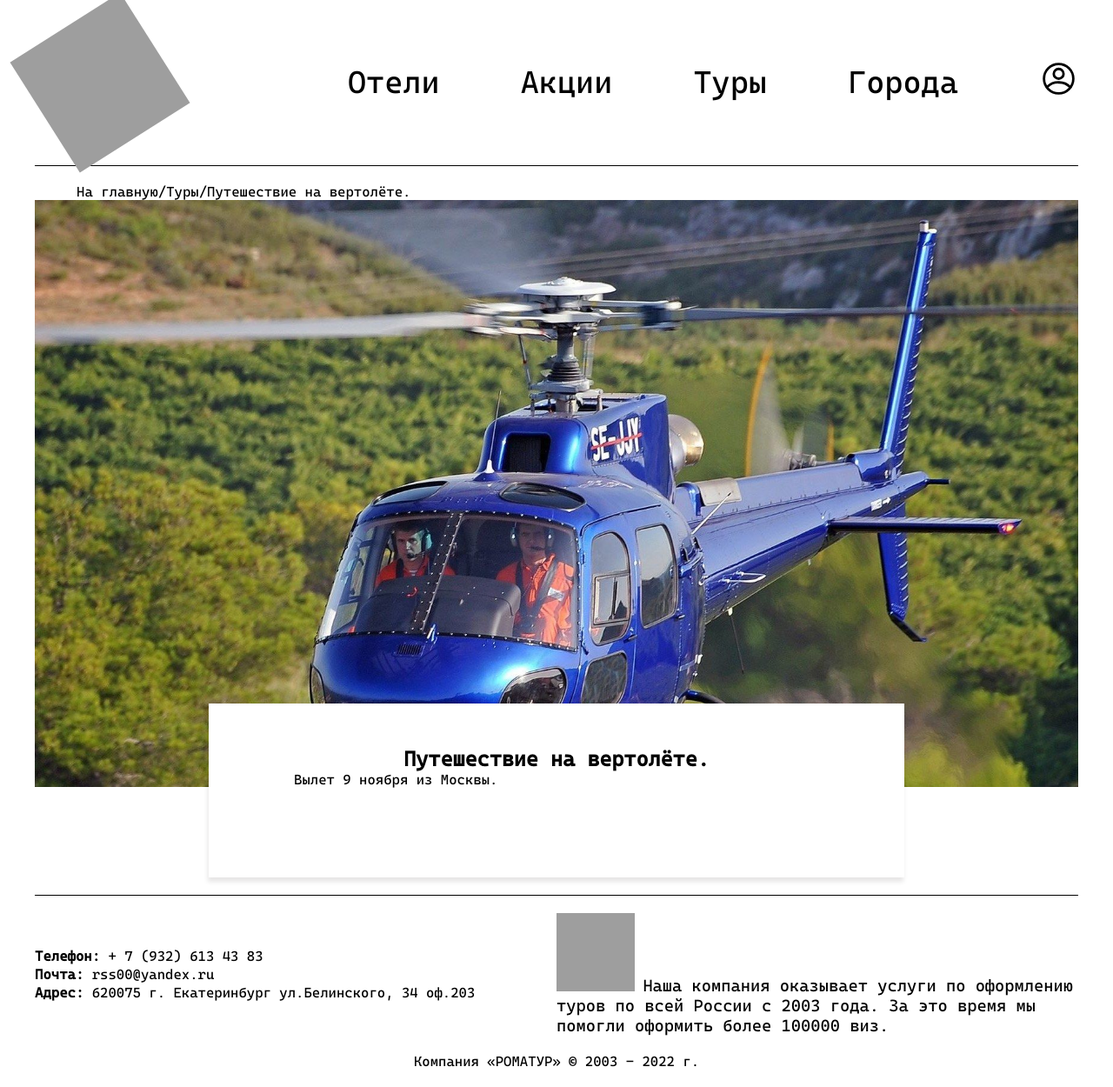
After one commit to yura-krykh/gbrusev, a Django app: page /tour/1/ in a window 1280 px wide. The commit adds this page. Shown: the whole page at 87% size. Run offline with Django 4.2, Linux system fonts and the light colour scheme; data comes from the database, SQL or seed files in the repository; both versions use the stored data as it was after the commit; grey boxes are pictures that could not be loaded.

```diff
--- a/agency/config/urls.py
+++ b/agency/config/urls.py
@@ -19,4 +19,5 @@ from django.urls import path, include
 urlpatterns = [
     path('admin/', admin.site.urls),
     path('', include('tur.urls')),
+    path('', include('users.urls'))
 ]
--- a/agency/static/style/base.css
+++ b/agency/static/style/base.css
@@ -51,9 +51,6 @@ header nav {
     width: 70%;
     font-size: 36px;
     line-height: 42px;
-    display: flex;
-    justify-content: space-between;
-    flex-wrap: wrap;
 }
 header nav a {
     display: inline-block; /*делаем чтобы наша ссылка из строчного элемента превратилась в строчно-блочный*/
@@ -83,6 +80,46 @@ header .logo {
     background-repeat: no-repeat;
     background-size: 100px auto;
     background-position: center;
+}
+
+header ul {
+    list-style: none;
+    display: flex;
+    align-items: center;
+    justify-content: space-between;
+    flex-direction: row;
+}
+
+header .topmenu li {
+    display: inline-block;
+    position: relative;
+    background-color: white;
+}
+
+header .submenu {
+    display: flex;
+    position: absolute;
+    top: 100%;
+    left: 0;
+    width: 100%;
+    z-index: 10;
+    -webkit-transition: 0.5s ease-in-out;
+    -moz-transition: 0.5s ease-in-out;
+    -o-transition: 0.5s ease-in-out;
+    transition: 0.5s ease-in-out;
+    flex-direction: column;
+    flex-wrap: nowrap;
+    align-items: flex-end;
+}
+
+header .submenu {
+    visibility: hidden;
+    opacity: 0;
+}
+
+header .drop:hover .submenu {
+    visibility: visible;
+    opacity: 1;
 }
 
 figure:hover + span {
--- a/agency/templates/base.html
+++ b/agency/templates/base.html
@@ -14,11 +14,33 @@
                     <img width="150" height="150" class="round" src="{% static 'img/logo/img-logo.svg' %}" alt=""/>
                 </div>
                 <nav>
-                    <a href="{% url 'hotel' %}">Отели</a>
-                    <a href="#">Акции</a>
-                    <a href="#">Туры</a>
+                    <ul class="topmenu">
+                        <li><a href="{% url 'hotel' %}">Отели</a></li>
+                        <li><a href="{% url 'acton' %}">Акции</a></li>
+                        <li><a href="{% url 'tour' %}">Туры</a></li>
+                        <li><a href="{% url 'city' %}">Города</a></li>
+                        <li class="drop">
+                            <img width="45" height="45" src="{% static 'img/account_avatar_face_man_people_profile_user_icon.svg' %}" alt="Пользователь">
+                            <ul class="submenu">
+                                <li><a href="">Войти</a></li>
+                                <li><a href="">Регистрация</a></li>
+                            </ul>
+                        </li>
+                    </ul>
+                    {% comment %} <a href="{% url 'hotel' %}">Отели</a>
+                    <a href="{% url 'acton' %}">Акции</a>
+                    <a href="{% url 'tour' %}">Туры</a>
                     <a href="{% url 'city' %}">Города</a>
                     <a href="#contact" class="scroll-to">Контакты</a>
+                    <div class="topmenu">
+                        <img width="45" height="45" src="{% static 'img/account_avatar_face_man_people_profile_user_icon.svg' %}" alt="Пользователь">
+                        <ul class="submenu">
+                            <li><a href="">Войти</a></li>
+                            <li><a href="">Регистрaция</a></li>
+                        </ul>
+                    </div> {% endcomment %}
+                    {% comment %} <a><img width="45" height="45" src="{% static 'img/account_avatar_face_man_people_profile_user_icon.svg' %}" alt="Пользователь"></a> {% endcomment %}
+
                 </nav>
             </div>
             <hr>
--- /dev/null
+++ b/agency/templates/tour/tour_detail.html
@@ -0,0 +1,18 @@
+{% extends 'base.html' %}
+{% load static %}
+
+{% block content %}
+    <head>
+        <link rel="stylesheet" href="{% static 'style/city/city_detail.css' %}">
+    </head>
+    <div class="container">
+        <p><a href="{% url 'home' %}">На главную</a>/<a href="{% url 'tour' %}">Туры</a>/{{ tour.name }}</p>
+        <article>
+            <img src="{{ tour.photo.url }}" alt="{{ tour.name }}">
+            <div class="title">
+                <h2>{{ tour.name }}</h2>
+                <p>{{ tour.body }}</p>
+            </div>
+        </article>
+    </div>
+{% endblock content %}
--- a/agency/tur/admin.py
+++ b/agency/tur/admin.py
@@ -11,3 +11,4 @@ class CityAdmin(admin.ModelAdmin):
 
 admin.site.register(models.City, CityAdmin)
 admin.site.register(models.hotel)
+admin.site.register(models.tour)
--- a/agency/tur/models.py
+++ b/agency/tur/models.py
@@ -41,3 +41,6 @@ class tour(models.Model):
         on_delete=models.CASCADE,
         related_name="tour",
     )
+
+    def __str__(self):
+        return self.name
--- a/agency/tur/urls.py
+++ b/agency/tur/urls.py
@@ -9,6 +9,9 @@ urlpatterns = [
     path('city/<int:pk>/', views.CityDetailView.as_view(), name='city_detail'),
     path('hotel/', views.HotelListView.as_view(), name='hotel'),
     path('hotel/<int:pk>/', views.HotelDetailView.as_view(), name='hotel_detail'),
+    path('tour/', views.TourListView.as_view(), name='tour'),
+    path('tour/action/', views.TourActionListView.as_view(), name='acton'),
+    path('tour/<int:pk>/', views.TourDetailView.as_view(), name='tour_detail'),
 ]
 
 if settings.DEBUG:
--- a/agency/tur/views.py
+++ b/agency/tur/views.py
@@ -1,7 +1,7 @@
 from django.shortcuts import render
 from django.views.generic.base import TemplateView
 from django.views.generic import ListView, DetailView
-from .models import City, hotel
+from .models import City, hotel, tour
 
 class HomePageView(ListView):
     model = City
@@ -27,3 +27,19 @@ class HotelListView(ListView):
 class HotelDetailView(DetailView):
     model = hotel
     template_name = 'hotel\hotel_detail.html'
+
+class TourListView(ListView):
+    model = tour
+    template_name = "tour\\tour.html"
+
+class TourActionListView(ListView):
+    model = tour
+    template_name = "tour\\tour.html"
+
+    def get_queryset(self):
+        actions = tour.objects.filter(event = True)
+        return actions
+
+class TourDetailView(DetailView):
+    model = tour
+    template_name = 'tour\\tour_detail.html'
--- /dev/null
+++ b/agency/users/forms.py
@@ -0,0 +1,5 @@
+from django import forms
+
+class UserForm(forms.Form):
+    name = forms.CharField()
+    age = forms.IntegerField()
--- /dev/null
+++ b/agency/users/urls.py
@@ -0,0 +1,6 @@
+from django.urls import path
+from . import views
+
+urlpatterns = [
+    path("signup/", views.CustomForm),
+]
--- a/agency/users/views.py
+++ b/agency/users/views.py
@@ -1,3 +1,7 @@
+from django.http import HttpResponse
 from django.shortcuts import render
+from .forms import UserForm
 
-# Create your views here.
+def CustomForm(request):
+    userform = UserForm()
+    return render(request, "index.html", {"form": userform})
```
Also changed, not shown: agency/templates/index.html (added, +16 -0 lines), agency/templates/tour/tour.html (added, +21 -0 lines), agency/db.sqlite3, agency/media/img/tour/0eb30d7567da2432ad711a5bcf5f6a87.jpg (added), agency/media/img/tour/0eb30d7567da2432ad711a5bcf5f6a87_PEbK7z2.jpg (added), agency/static/img/account_avatar_face_man_people_profile_user_icon.svg (added), agency/static/img/logo/img-logo.svg (added), agency/static/img/logo/logo.svg (added), agency/static/img/logo/ru-logo.svg (added).
